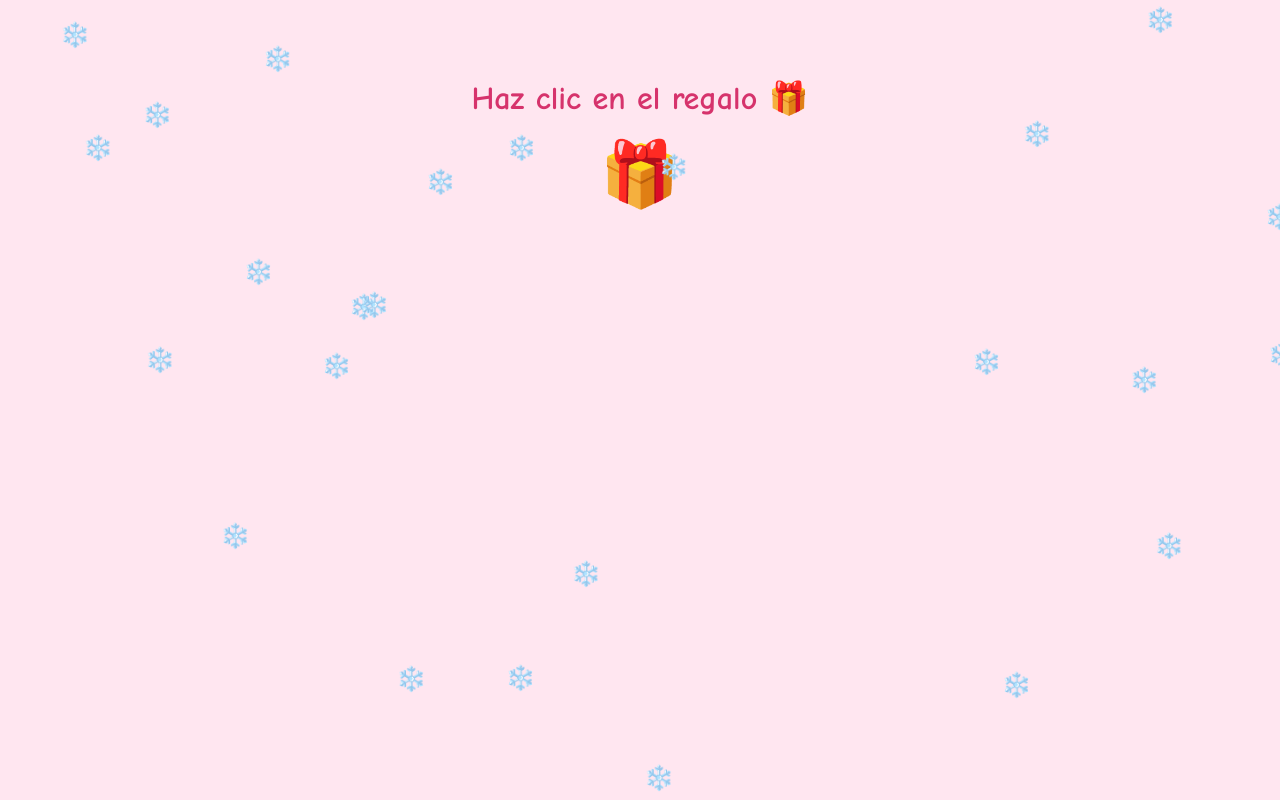
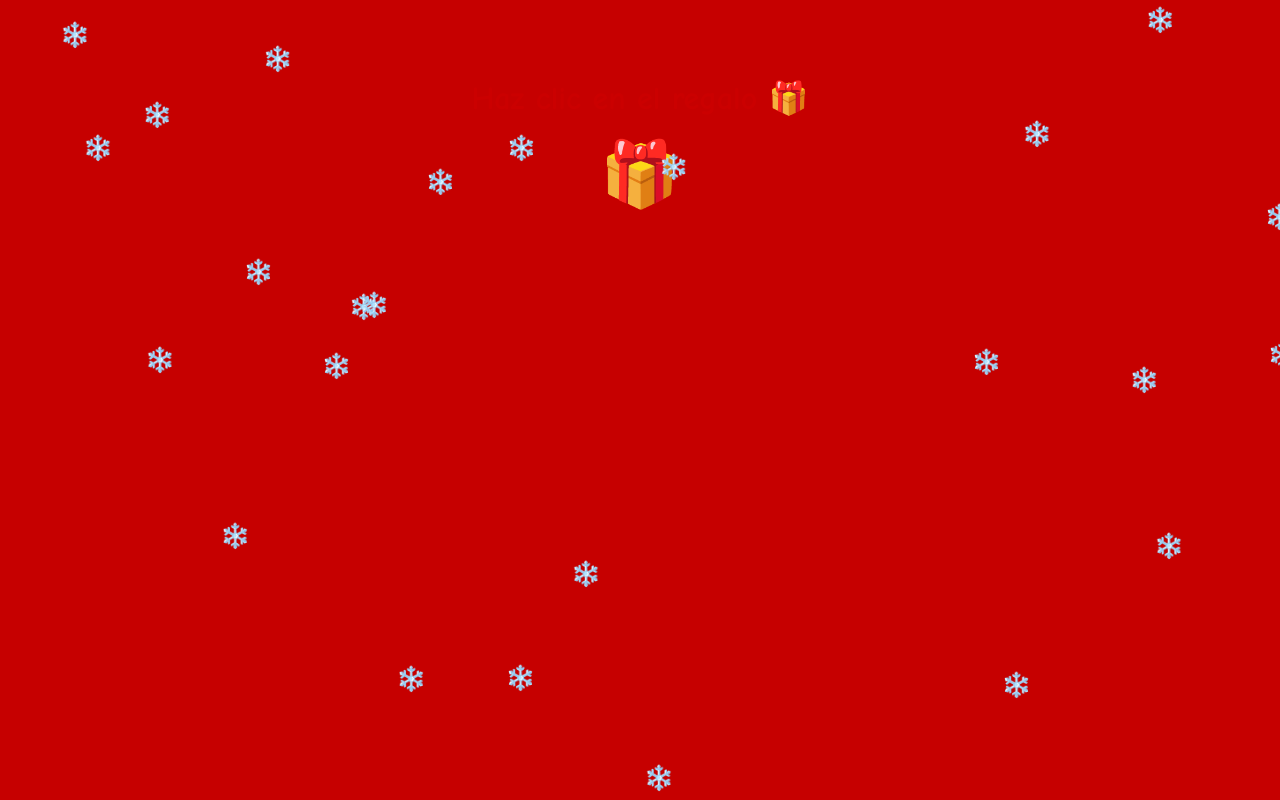
Before and after one commit to Alexandray28/Feliz_cumple_mi_amor, a plain HTML site: page index.html in a window 1280 px wide. Drawn offline with Linux system fonts and the light colour scheme.

Commit message:
Update index.html

```diff
--- a/index.html
+++ b/index.html
@@ -2,10 +2,10 @@
 <html lang="es">
 <head>
   <meta charset="UTF-8">
-  <title>Feliz Cumple, mi amor</title>
+  <title>Feliz Cumple, mi amor,Te amo</title>
   <style>
     body {
-      background-color: #ffe6f0;
+      background-color: #c60000;
       font-family: 'Comic Sans MS', cursive;
       text-align: center;
       padding: 50px;
@@ -14,7 +14,7 @@
 
     h1 {
       font-size: 2em;
-      color: #d6336c;
+      color: #cb0000;
       margin-bottom: 20px;
     }
 
```
